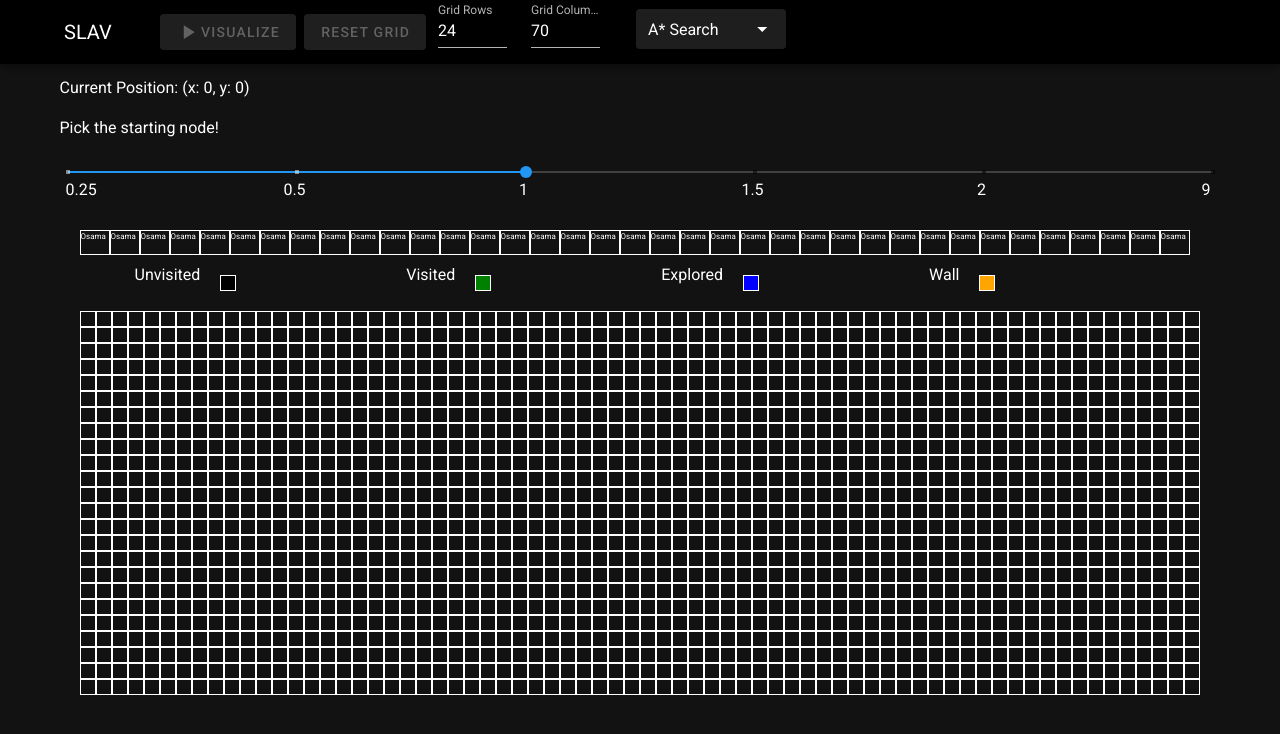
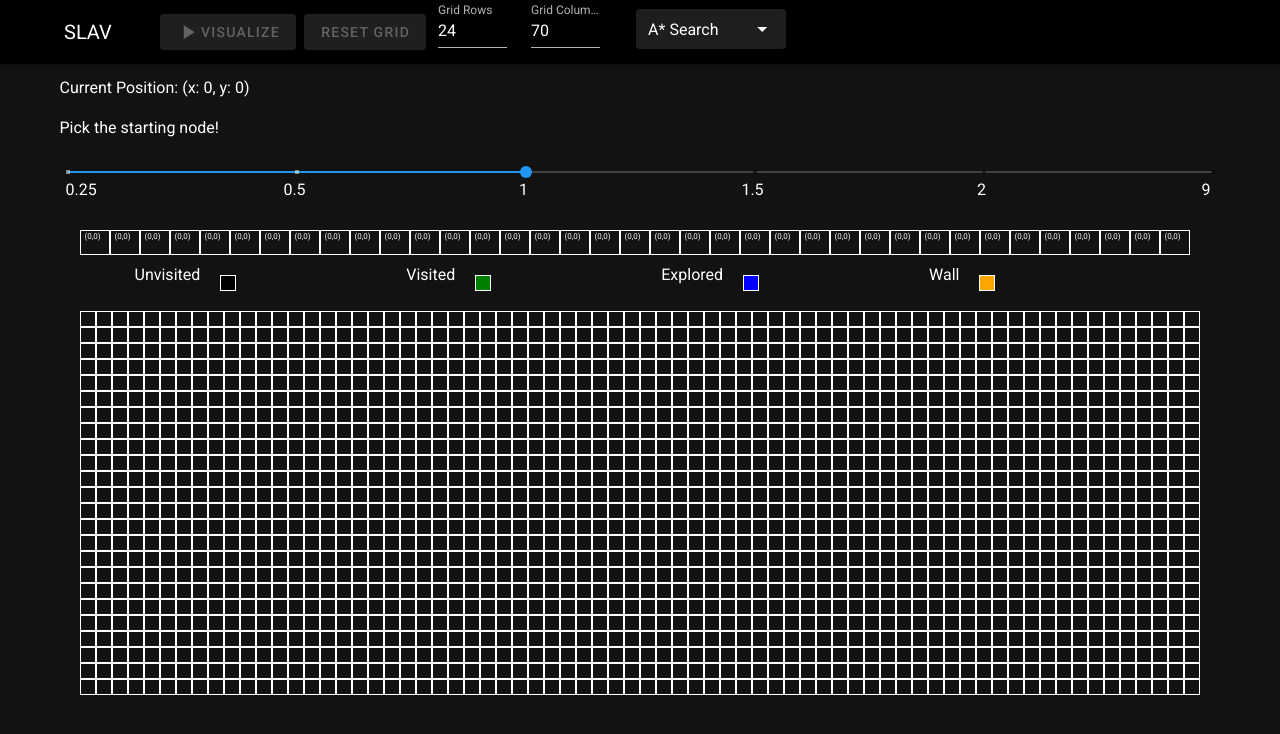
Before and after one commit to grey-software/SLAV, a Vue app: page /#/ in a window 1280 px wide. Shown: the top 734 px of the page. Built offline with nearby package versions, Linux system fonts and the light colour scheme.

Commit message:
Fixes to queue log

```diff
--- a/src/components/QueueCell.vue
+++ b/src/components/QueueCell.vue
@@ -1,11 +1,11 @@
 <template>
   <div
-    class="grid_cell"
+    class="grid_cell pl-1"
     :class="{
       queue_cell: isInQueue,
       grid_cell: !isInQueue
     }">
-    <p class="queue_text">Osama</p>
+    <p class="queue_text">({{x}},{{y}})</p>
 </div>
 </template>
 
@@ -13,6 +13,7 @@
 
 import { mapState } from "vuex";
 export default {
+
   props: {
     queueIndex:{
         type: Number,
@@ -43,8 +44,34 @@ export default {
       }
       return null;
 
+    },
+
+    x(){
+      if(this.gridNode != null){
+        return this.gridNode.x;
+
+      }
+      return 0;
+
+
+    },
+
+    y(){
+      if(this.gridNode != null){
+        return this.gridNode.y
+
+
+      }
+      return 0;
+
+
     }
+
+
+
   }
+
+
 };
 </script>
 
```
